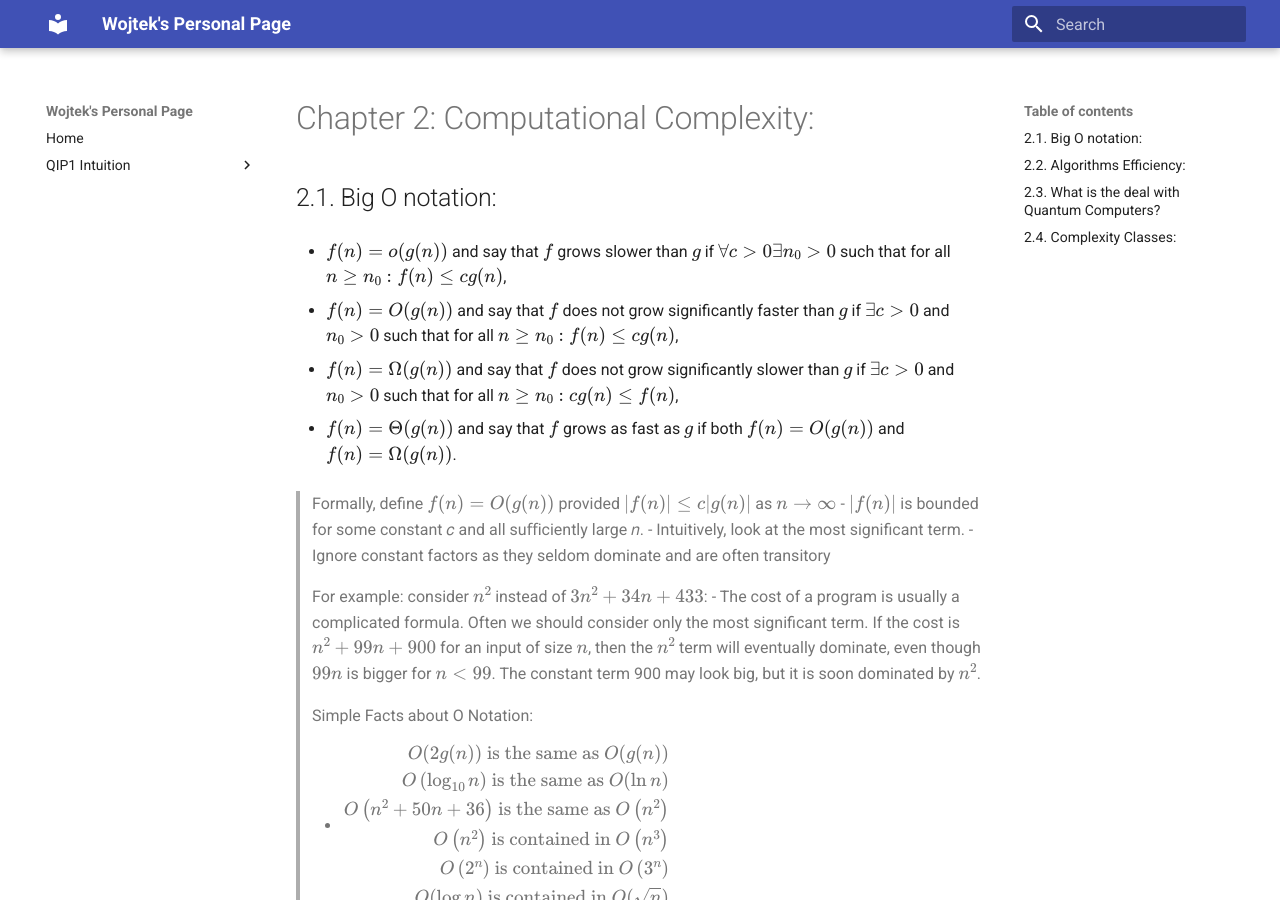
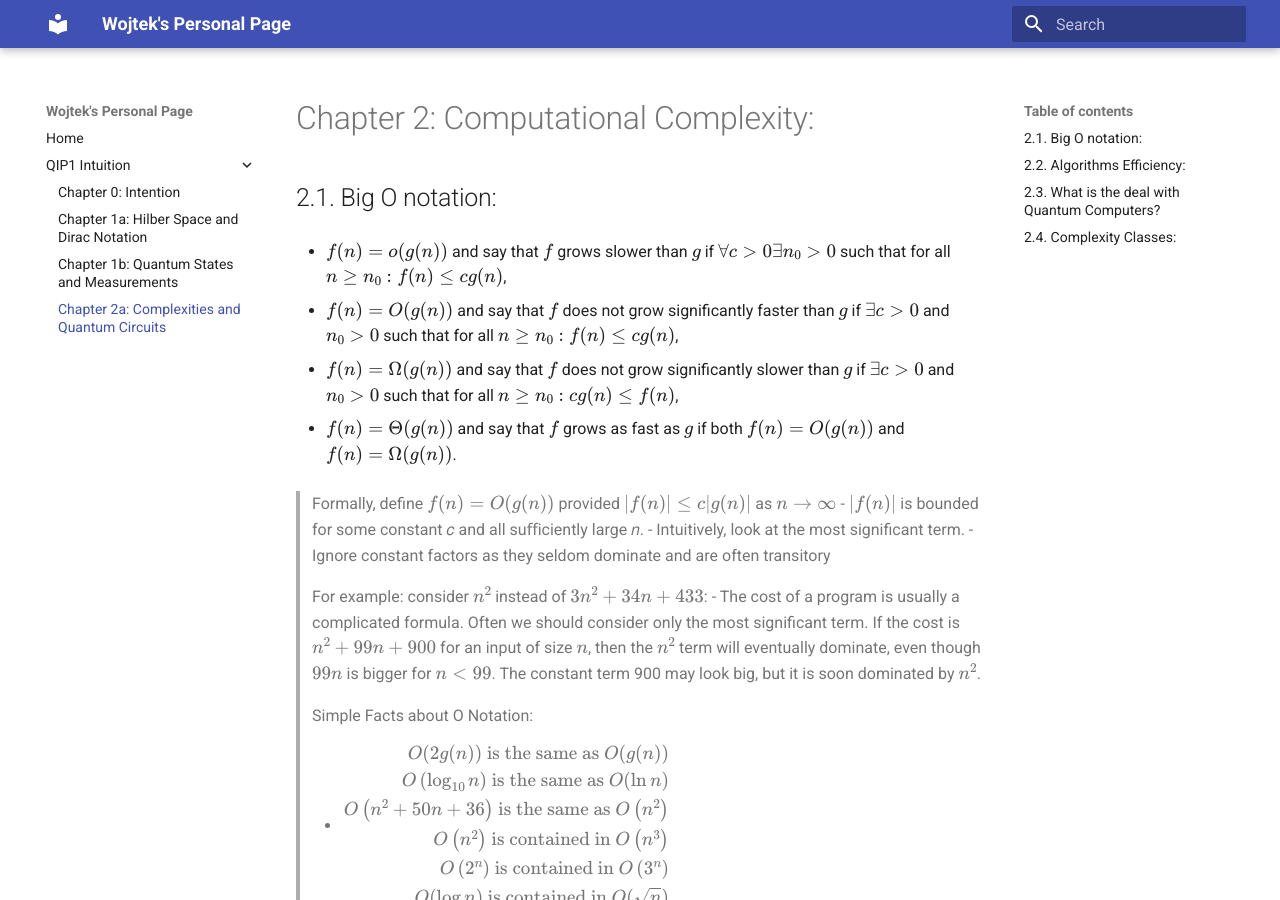
Before and after one commit to wojtekadamczyk3/wadamczyk, an MkDocs documentation site: the page built from docs/qip1_intuition/ch2a_complexities.md, in a window 1280 px wide and 900 px high. Built offline with MkDocs 1.6.1 and Material for MkDocs 9.7.7, drawn with Linux system fonts in a browser that asks for light colours.

Commit message:
'file dump'

```diff
--- a/mkdocs.yml
+++ b/mkdocs.yml
@@ -8,6 +8,9 @@ nav:
   - Home: index.md
   - "QIP1 Intuition":
     - "Chapter 0: Intention": qip1_intuition/ch0_intention.md
+    - "Chapter 1a: Hilber Space and Dirac Notation": qip1_intuition/ch1a_hilbert_dirac.md
+    - "Chapter 1b: Quantum States and Measurements": qip1_intuition/ch1b_tools.md
+    - "Chapter 2a: Complexities and Quantum Circuits": qip1_intuition/ch2a_complexities.md
 
 # Plugins (optional)
 plugins:
```
Also changed, not shown: docs/qip1_intuition/ch1a_hilbert_dirac.md (renamed from docs/qip1_intuition/Chapter 1a: Hilbert Space and Dirac Notation.md), docs/qip1_intuition/ch1b_tools.md (renamed from docs/qip1_intuition/Chapter 1b: Pure States and Quantum Circuits.md), docs/qip1_intuition/ch2a_complexities.md (renamed from docs/qip1_intuition/Chapter 2a: Complexities.md).
